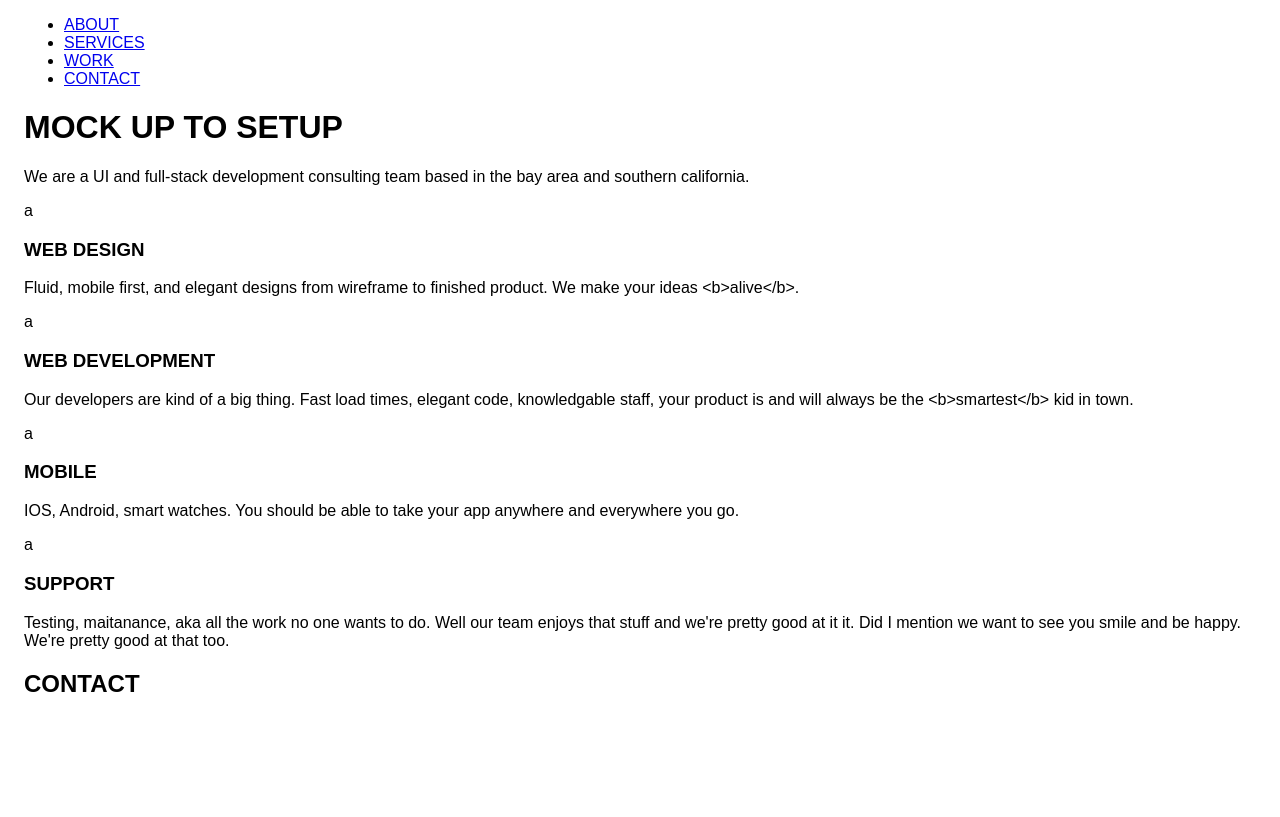
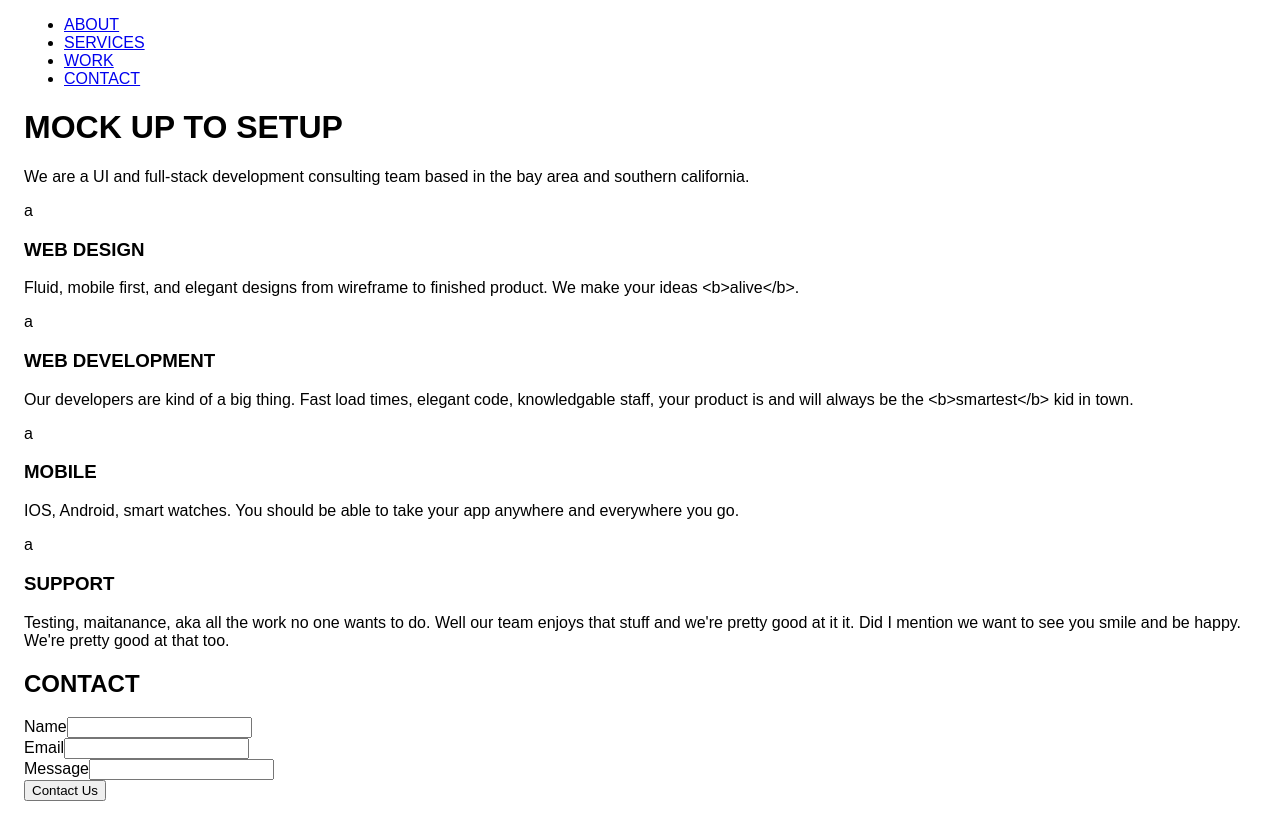
Before and after one commit to Okami-/Tinker-Website, a React app: page / in a window 1280 px wide. Built offline with nearby package versions, Linux system fonts and the light colour scheme.

Commit message:
furkin thing: contact form and PROPTYPES taken out of react so nice thank you

```diff
--- a/package.json
+++ b/package.json
@@ -4,7 +4,7 @@
   "description": "Website for Tinker",
   "main": "index.js",
   "scripts": {
-    "start": "webpack-dev-server --mode development --open",
+    "start": "webpack-dev-server --mode development --open --hot",
     "build": "webpack --mode production",
     "test": "echo \"Error: no test specified\" && exit 1"
   },
@@ -16,8 +16,10 @@
     "babel-loader": "^7.1.5",
     "babel-preset-env": "^1.7.0",
     "babel-preset-react": "^6.24.1",
+    "babel-preset-stage-0": "^6.24.1",
     "css-loader": "^1.0.0",
     "node-sass": "^4.9.2",
+    "react-hot-loader": "^4.3.4",
     "sass-loader": "^7.1.0",
     "style-loader": "^0.22.1",
     "webpack": "^4.16.5",
@@ -27,6 +29,7 @@
   "dependencies": {
     "babel-polyfill": "^6.26.0",
     "express": "^4.16.3",
+    "prop-types": "^15.6.2",
     "react": "^16.4.2",
     "react-dom": "^16.4.2",
     "react-router": "^4.3.1"
--- a/src/components/App.jsx
+++ b/src/components/App.jsx
@@ -1,8 +1,12 @@
 import React, { Component } from "react";
+//import { hot } from 'react-hot-loader'
+
 import Header from "./Header/Header.jsx";
 import Banner from "./Banner/Banner.jsx";
 import Services from "./Services/Services.jsx";
 import Contact from "./Contact/Contact.jsx";
+import Form from "./Contact/Form.jsx";
+
 import style from "../assets/stylesheets/main.scss";
 
 class App extends Component{
@@ -13,6 +17,7 @@ class App extends Component{
 				<Banner/>
 				<Services/>
 				<Contact/>
+				<Form/>
 			</div>
 		);
 	}
--- /dev/null
+++ b/src/components/Contact/Button.jsx
@@ -0,0 +1,39 @@
+import React, { Component } from 'react';
+import PropTypes from 'prop-types';
+
+class Button extends Component {
+    static propTypes = {
+        email: PropTypes.string.isRequired,
+        formValues: PropTypes.shape({
+            name: PropTypes.string.isRequired,
+            email: PropTypes.string.isRequired,
+            message: PropTypes.string.isRequired,
+        }).isRequired,
+    };
+
+    constructor(props) {
+        super(props);
+        this.state = {
+            isClicked: false,
+        };
+        this.logFormDataToConsole = this.logFormDataToConsole.bind(this);
+    }
+
+    logFormDataToConsole(event) {
+        console.log('Form Values', this.props.formValues);
+        this.setState({ isClicked: true });
+    }
+
+    render() {
+        return (
+            <button
+                disabled={this.state.isClicked}
+                onClick={this.logFormDataToConsole}
+            >
+            Contact Us
+            </button>
+        );
+    }
+}
+
+export default Button;
--- /dev/null
+++ b/src/components/Contact/Field.jsx
@@ -0,0 +1,25 @@
+import React from 'react';
+import PropTypes from 'prop-types';
+const Field = (props) => (
+    <div>
+        <label>{props.label}</label>
+        <input
+            onChange={props.onChange}
+            type={props.textarea ? 'textarea' : 'text'}
+            value={props.value}
+        />
+    </div>
+);
+
+Field.propTypes = {
+    label: PropTypes.string.isRequired,
+    onChange: PropTypes.func.isRequired,
+    textarea: PropTypes.bool.isRequired,
+    value: PropTypes.string.isRequired,
+};
+
+Field.defaultProps = {
+    textarea: false,
+};
+
+export default Field;
--- a/src/components/Contact/Form.jsx
+++ b/src/components/Contact/Form.jsx
@@ -1,6 +1,51 @@
-var STATES = [
-    'AL', 'AK', 'AS', 'AZ', 'AR', 'CA', 'CO', 'CT', 'DE', 'DC', 'FL', 'GA', 'HI',
-    'ID', 'IL', 'IN', 'IA', 'KS', 'KY', 'LA', 'ME', 'MD', 'MA', 'MI', 'MN', 'MS',
-    'MO', 'MT', 'NE', 'NV', 'NH', 'NJ', 'NM', 'NY', 'NC', 'ND', 'OH', 'OK', 'OR',
-    'PA', 'RI', 'SC', 'SD', 'TN', 'TX', 'UT', 'VT', 'VA', 'WA', 'WV', 'WI', 'WY'
-]
+import React, { Component } from 'react'
+
+import Field from './Field';
+import Button from './Button';
+
+
+class Form extends Component {
+    constructor(props) {
+        super(props);
+        this.state = {
+            name: '',
+            email: '',
+            message: '',
+        };
+        this.updateField = this.updateField.bind(this);
+    }
+
+    updateField(field, value) {
+        this.setState({ [field]: value });
+    }
+
+    render() {
+        return (
+            <div>
+
+                <Field
+                    label="Name"
+                    onChange={(event) => this.updateField('name', event.target.value)}
+                    value={this.state.name}
+                />
+                <Field
+                    label="Email"
+                    onChange={(event) => this.updateField('email', event.target.value)}
+                    value={this.state.email}
+                />
+                <Field
+                    label="Message"
+                    onChange={(event) => this.updateField('message', event.target.value)}
+                    textarea={true}
+                    value={this.state.message}
+                />
+                <Button
+                    email="richiebkr@gmail.com"
+                    formValues={this.state}
+                />
+            </div>
+        );
+    }
+}
+
+export default Form;
--- a/src/components/Services/Services.jsx
+++ b/src/components/Services/Services.jsx
@@ -3,7 +3,7 @@ import React, { Component } from 'react';
 class Services extends Component {
     render() {
         return (
-            <div>
+            <div className="services">
                 <Service
                     serviceLogo="a"
                     serviceTitle="WEB DESIGN"
--- a/src/index.jsx
+++ b/src/index.jsx
@@ -5,3 +5,5 @@ import registerServiceWorker from './registerServiceWorker';
 
 ReactDOM.render(<App />,document.getElementById("root"));
 registerServiceWorker();
+
+module.hot.accept();
--- a/webpack.config.js
+++ b/webpack.config.js
@@ -11,7 +11,9 @@ module.exports = {
 				test: /\.(js|jsx)$/,
 				exclude: /node_modules/,
 				loader: 'babel-loader',
-				options: { presets: ['env'] }
+				options: {
+					presets: ['env', 'react', 'stage-0']
+				}
 			},
 			{
 				test: /\.scss$/,
@@ -38,9 +40,11 @@ module.exports = {
 	},
 	devServer: {
 		contentBase: path.join(__dirname, "public/"),
-		port: 3000,
+		port: 8080,
 		publicPath: "http://localhost:3000/dist/",
-		hotOnly: true
+		hot: true
 	},
-	plugins: [ new webpack.HotModuleReplacementPlugin() ]
+	plugins: [
+		new webpack.HotModuleReplacementPlugin()
+	]
 };
```
Also changed, not shown: .babelrc. Lines whose indentation alone changed are shown as unchanged.
